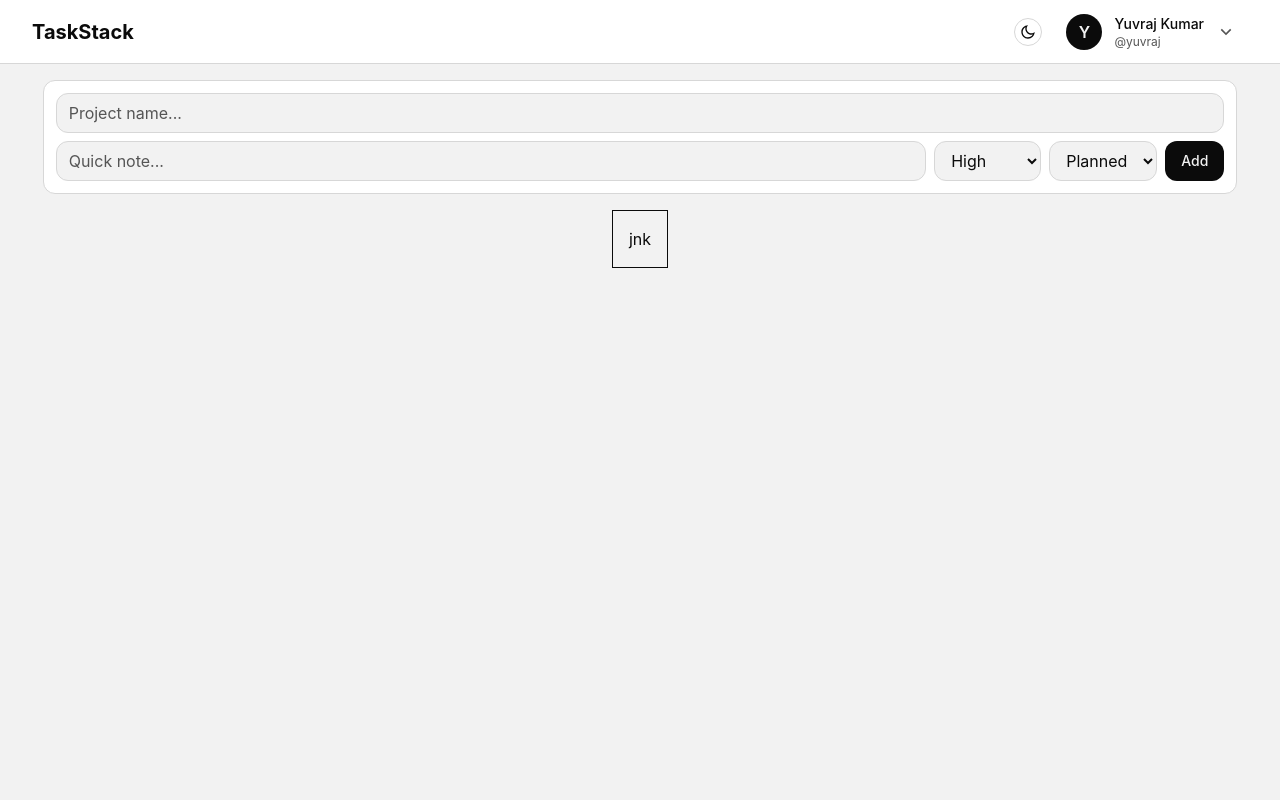
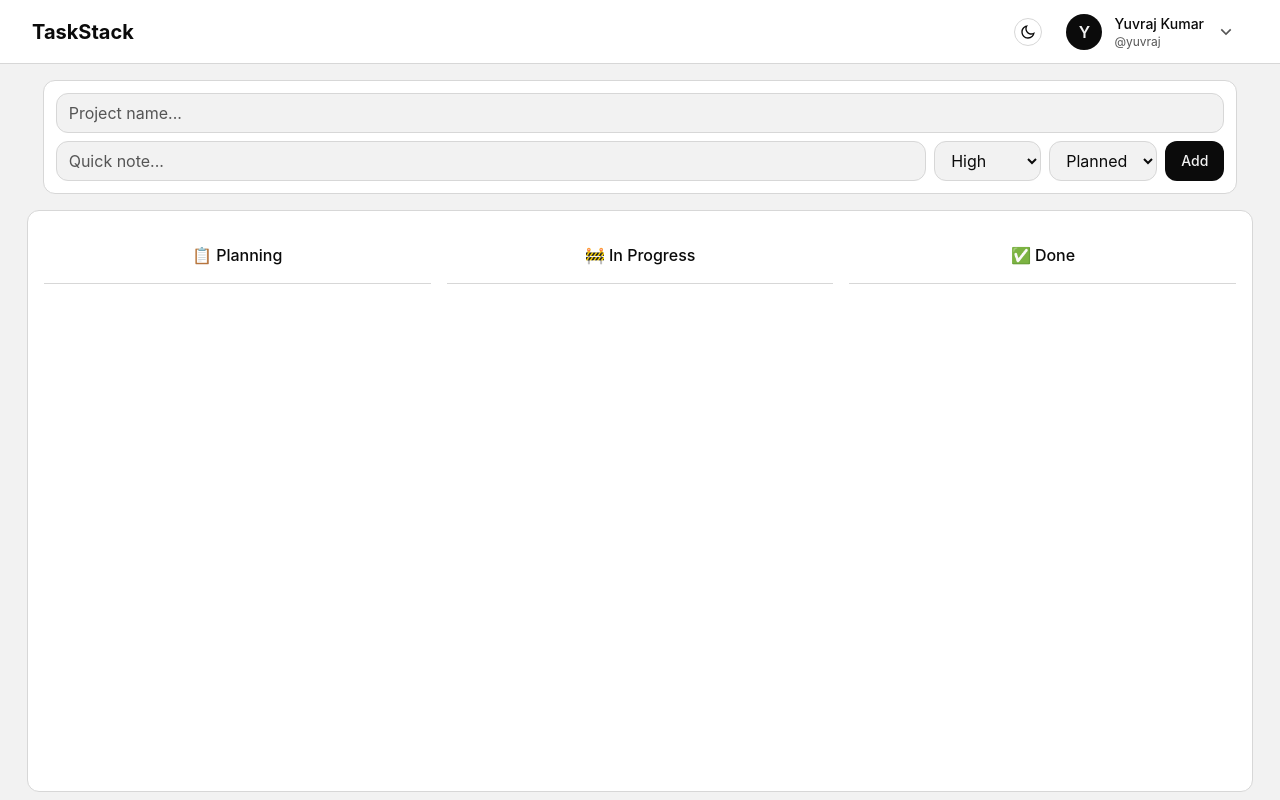
Before and after one commit to yuvrajk-dev/TaskStack, a React (Vite) app: page / in a window 1280 px wide. Built offline with nearby package versions, Linux system fonts and the light colour scheme.

Commit message:
feat: add Task cards section layout

```diff
--- a/src/components/TaskSection.jsx
+++ b/src/components/TaskSection.jsx
@@ -1,5 +1,33 @@
+import TaskCard from "./TaskCard";
+
 const TaskSection = () => {
-  return <section className="max-w-7xl mx-auto p-4 border">jnk</section>;
+  return (
+    <section className="w-23/24 mx-auto flex-1 p-4 mb-2 border-(--border) border theme-transition rounded-xl  bg-(--surface)   flex gap-4 overflow-y-auto justify-center items-start scrollbar-hide ">
+      {/* section-1 */}
+      <div className="   flex-1   flex flex-col  gap-5 ">
+        {/* title */}
+        <div className="p-4 border-b border-(--border) ">
+          <p className="font-medium  text-center ">📋 Planning</p>
+        </div>
+      </div>
+
+      {/* section-2*/}
+      <div className="   flex-1   flex flex-col  gap-5">
+        {/* title */}
+        <div className="p-4 border-b border-(--border)">
+          <p className="font-medium  text-center ">🚧 In Progress</p>
+        </div>
+      </div>
+
+      {/* section-3*/}
+      <div className="   flex-1   flex flex-col  gap-5">
+        {/* title */}
+        <div className="p-4 border-b border-(--border)">
+          <p className="font-medium  text-center ">✅ Done</p>
+        </div>
+      </div>
+    </section>
+  );
 };
 
 export default TaskSection;
```
